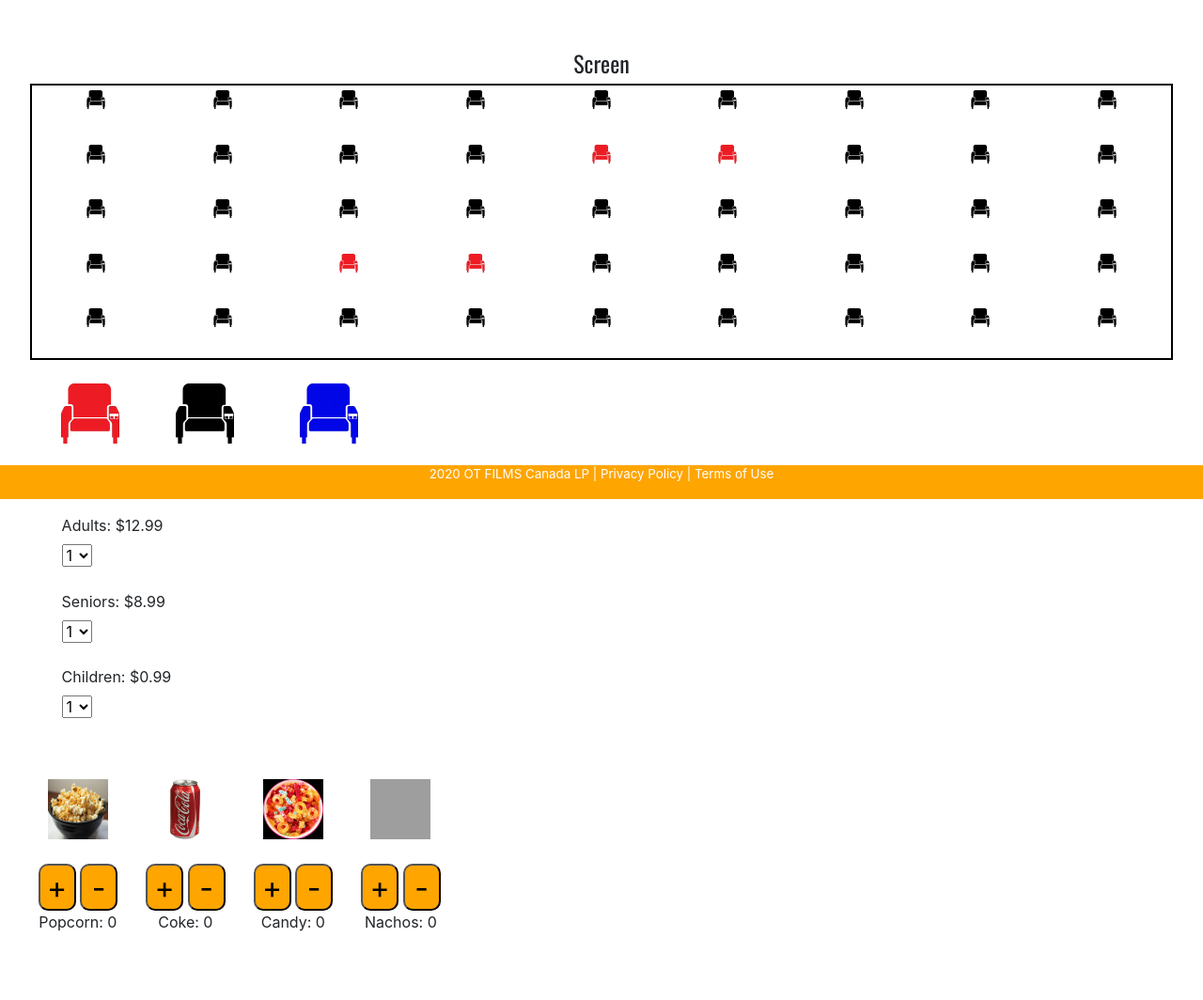
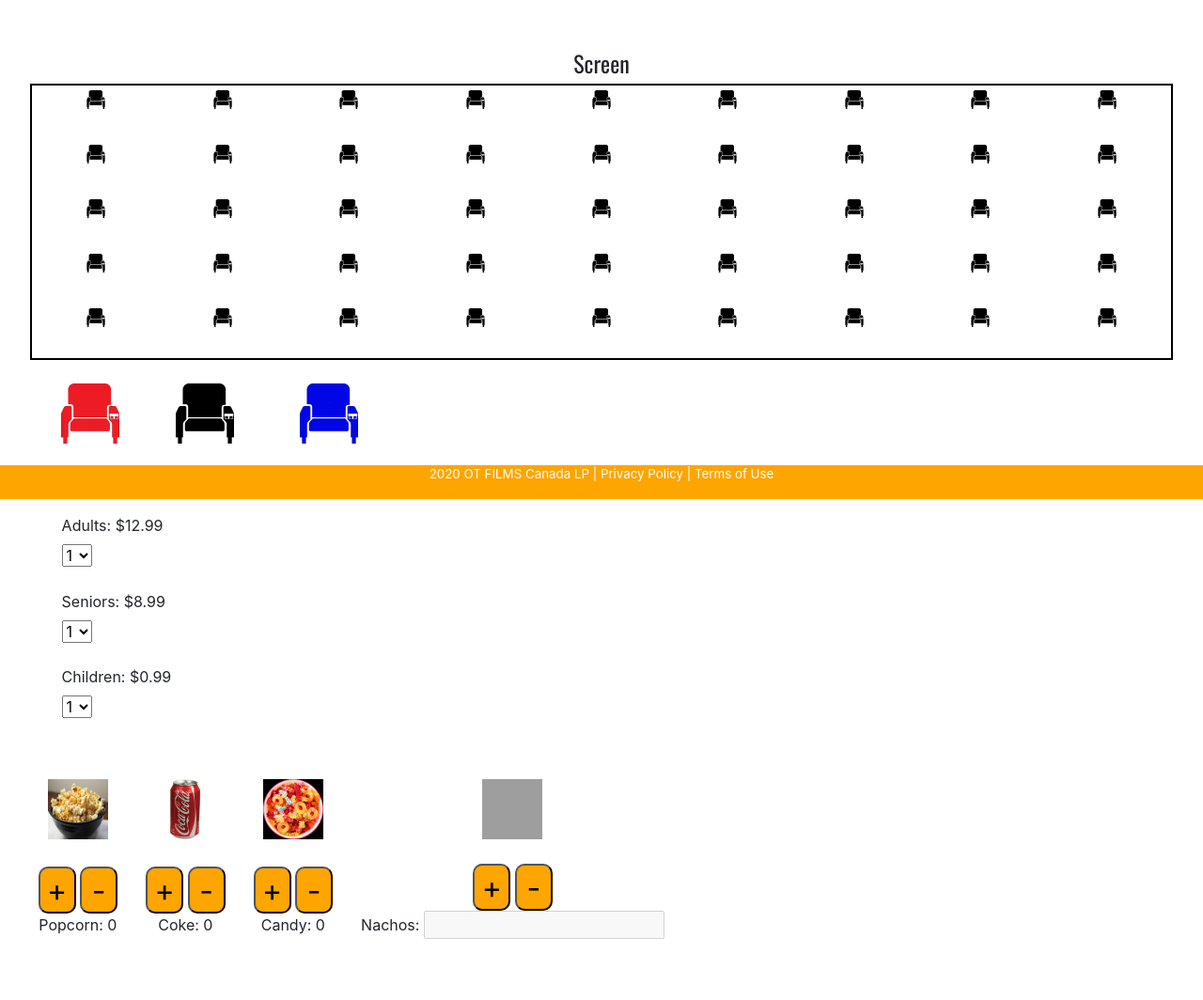
Before and after one commit to ahmetkca/FinalProjectWeb, a PHP site: page /bookSeats.php in a window 1280 px wide. Shown: the part 269-1333 px from the top of the page at 94% size. Before the commit the page ends 1260 px from the top, so only its background shows below. Run offline with PHP 8.4, Linux system fonts and the light colour scheme; grey boxes are pictures that could not be loaded.

Commit message:
changed the nacho

```diff
--- a/bookSeats.js
+++ b/bookSeats.js
@@ -53,13 +53,13 @@ function minusCandy() {
 function addNachos() {
     if (nachos >= 0 ) {
         nachos++;
-        document.getElementById("nachosOut").innerHTML = nachos;
+        document.getElementById("nachosOut").value = nachos;
     }
 }
 
 function minusNachos() {
      if(nachos >=1 ){
         nachos--;
-        document.getElementById("nachosOut").innerHTML = nachos;
+        document.getElementById("nachosOut").value = nachos;
     }
 }
--- a/bookSeats.php
+++ b/bookSeats.php
@@ -29,6 +29,7 @@
 						<br>
 						<h4>Screen</h4>
 						<div class="seatSelection">
+						<form method="POST" action="processBookSeats.php" name="myForm">
 
 							<table class="selectSeat">
 								<?php
@@ -43,9 +44,9 @@
 									for ($i = 0; $i < count($row_seats); $i+=1) {
 										// 0 = free, 1 = free
 										if ($row_seats[$i] == 0) {
-											echo '<td><input type="checkbox" style="display: none;" id="'.'r'.$num_row.'c'.($i+1).'" name="r1c1" value=""><label for="'.'r'.$num_row.'c'.($i+1).'"><img src="images/freeseat.png" height="20" width="20"/></label></td>';
+											echo '<td><input type="checkbox" style="display: none;" id="'.'r'.$num_row.'c'.($i+1).'" name="seats" value="'.'r'.$num_row.'c'.($i+1).'"><label for="'.'r'.$num_row.'c'.($i+1).'"><img src="images/freeseat.png" height="20" width="20"/></label></td>';
 										} else {
-											echo '<td><input type="checkbox" style="display: none;" id="'.'r'.$num_row.'c'.($i+1).'" name="r1c1" value="" disabled><label for="'.'r'.$num_row.'c'.($i+1).'"><img src="images/occupiedseat.png" height="20" width="20"/></label></td>';
+											echo '<td><input type="checkbox" style="display: none;" id="'.'r'.$num_row.'c'.($i+1).'" name="seats" value="'.'r'.$num_row.'c'.($i+1).'" disabled><label for="'.'r'.$num_row.'c'.($i+1).'"><img src="images/occupiedseat.png" height="20" width="20"/></label></td>';
 										}
 									}
 									$num_row+=1;
@@ -219,7 +220,7 @@
 									<td>
 										<button type="button"  onclick="addNachos()" class="add">+</button>
 										<button type="button"  onclick="minusNachos()" class="minus">-</button>
-										<p>Nachos: <span id="nachosOut">0</span></p>
+										<p>Nachos: <input type="number" id="nachosOut" disabled></p>
 									</td>
 
 
@@ -229,7 +230,7 @@
 							</table>
 
 							<br>
-
+							</form>
 						</div>
 
 
--- a/seats.txt
+++ b/seats.txt
@@ -1,5 +1,5 @@
 0,0,0,0,0,0,0,0,0
-0,0,0,0,1,1,0,0,0
 0,0,0,0,0,0,0,0,0
-0,0,1,1,0,0,0,0,0
 0,0,0,0,0,0,0,0,0
+0,0,0,0,0,0,0,0,0
+0,0,0,0,0,0,0,0,0
```
Also changed, not shown: processBookSeats.php (added, +9 -0 lines).
